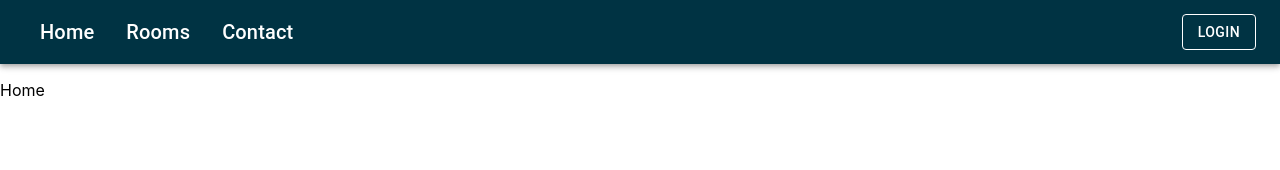
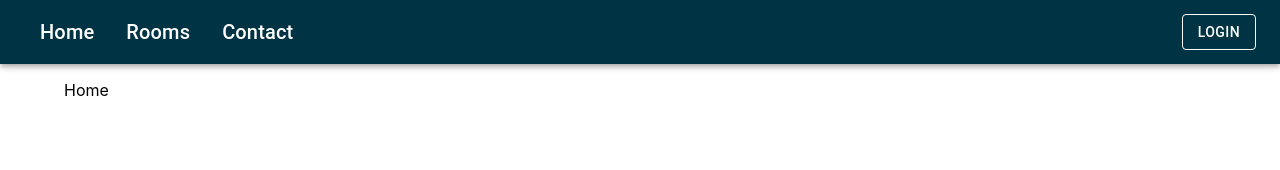
Before and after one commit to Noroff-FEU-Assignments/project-exam-2-BrianEP-hub, a React (Create React App) app: page / in a window 1280 px wide. Shown: the top 170 px of the page. Built offline with nearby package versions, Linux system fonts and the light colour scheme.

Commit message:
readded container to app.jsx

```diff
--- a/src/App.jsx
+++ b/src/App.jsx
@@ -2,18 +2,21 @@ import React from 'react';
 import { Footer, Navbar } from './components';
 import { Home, Admin, Rooms, Contact } from './pages';
 import { BrowserRouter as Router, Routes, Route } from 'react-router-dom';
+import { Container } from '@mui/material';
 
 const App = () => {
 	return (
 		<>
 			<Router>
 				<Navbar />
+				<Container maxWidth="lg">
 					<Routes>
 						<Route index element={<Home />} />
 						<Route path="/admin" element={<Admin />} />
 						<Route path="/rooms" element={<Rooms />} />
 						<Route path="/contact" element={<Contact />} />
 					</Routes>
+				</Container>
 			</Router>
 			<Footer />
 		</>
```
Lines whose indentation alone changed are shown as unchanged.
